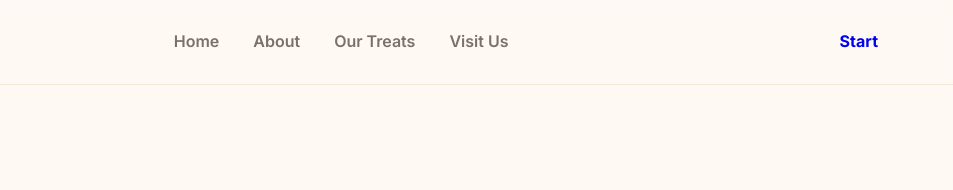
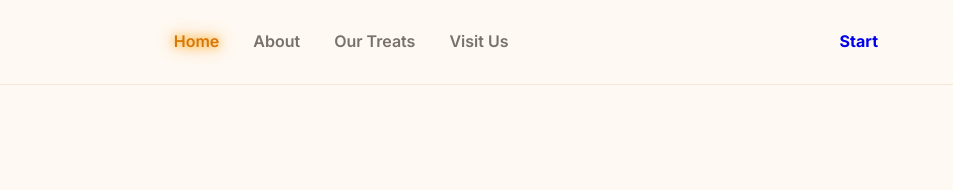
Before and after one commit to Emmadehoo/jovnat_bakery, a plain HTML site: page index.html in a window 1280 px wide. In both pictures the pointer is over the link 523 px from the left and 42 px from the top of the page. Shown: the top 190 px of the page, 327-1280 px from the left. Drawn offline with Linux system fonts and the light colour scheme.

Commit message:
navigation bar hover updates

```diff
--- a/style.css
+++ b/style.css
@@ -37,7 +37,11 @@ body{
 .brand-logo-svg{width:40px;height:40px;color:var(--accent);flex-shrink:0;display:block}
 .brand-name{font-weight:800;font-size:1.05rem}
 .main-nav{display:flex;gap:18px}
-.main-nav a{color:var(--muted);text-decoration:none;font-weight:600;padding:8px;border-radius:8px}
+.main-nav a{color:var(--muted);text-decoration:none;font-weight:600;padding:8px;border-radius:8px;transition: all 0.3s ease;}
+.main-nav a:hover {
+  color: var(--accent);
+  text-shadow: 0 0 10px var(--accent-2), 0 0 20px var(--accent-2);
+}
 
 /* Mobile nav toggle */
 .nav-toggle{display:none;flex-direction:column;gap:5px;background:transparent;border:none;cursor:pointer;padding:8px}
```
